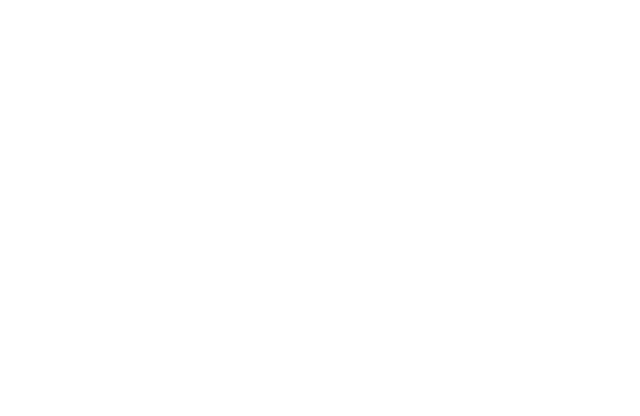
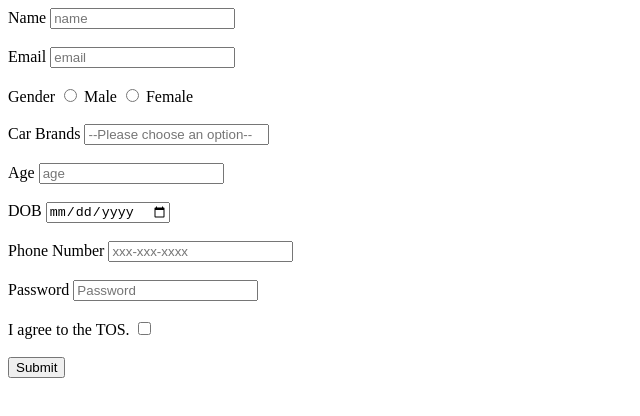
Before and after one commit to acciojob/signup-form-car-akay39, a website: page main.html in a window 1280 px wide. Shown: the whole page, without its empty margins (0-640 px from the left). Drawn offline with Linux system fonts and the light colour scheme.

Commit message:
created a submission

```diff
--- a/main.html
+++ b/main.html
@@ -10,6 +10,42 @@
 	<!-- the entire body must be written by student -->
     <script type="text/javascript" src="./script.js">
 </script>
+	<form>
+		<label id="#name" for="name">Name</label>
+		<input type ="text" placeholder="name"> <br><br>
+
+		<label id="#email for="email">Email</label>
+		<input type ="email" placeholder="email"> <br><br>
+
+		<label for="Gender">Gender</label>
+		<input type ="radio" placeholder="name">
+		<label id="#gender_m" for="radio">Male</label>
+		<input type ="radio" placeholder="name">
+		<label id="#gender_f" for="radio">Female</label><br><br>
+
+
+		<label for="name">Car Brands</label>
+		<input type ="options : [BMW, Audi, Mercedez]" placeholder="--Please choose an option--" ><br><br>
+
+		<label id="#age" for="number">Age</label>
+		<input type ="number" placeholder="age"> <br><br>
+
+		<label id="#dob" for="date">DOB</label>
+		<input type ="date" placeholder="DOB"> <br><br>
+
+		<label id="#tel"for="number">Phone Number</label>
+		<input type ="number" placeholder="xxx-xxx-xxxx"> <br><br>
+
+		<label id="#password" for="password">Password</label>
+		<input type ="password" placeholder="Password"> <br><br>
+
+		<label id="#tos" for="name"> I agree to the TOS.</label>
+		<input type ="checkbox"> <br><br>
+
+		<label for="submit"></label>
+		<input type ="submit" placeholder="Submit">
+
+	</form>
 
 </body>
 
```
